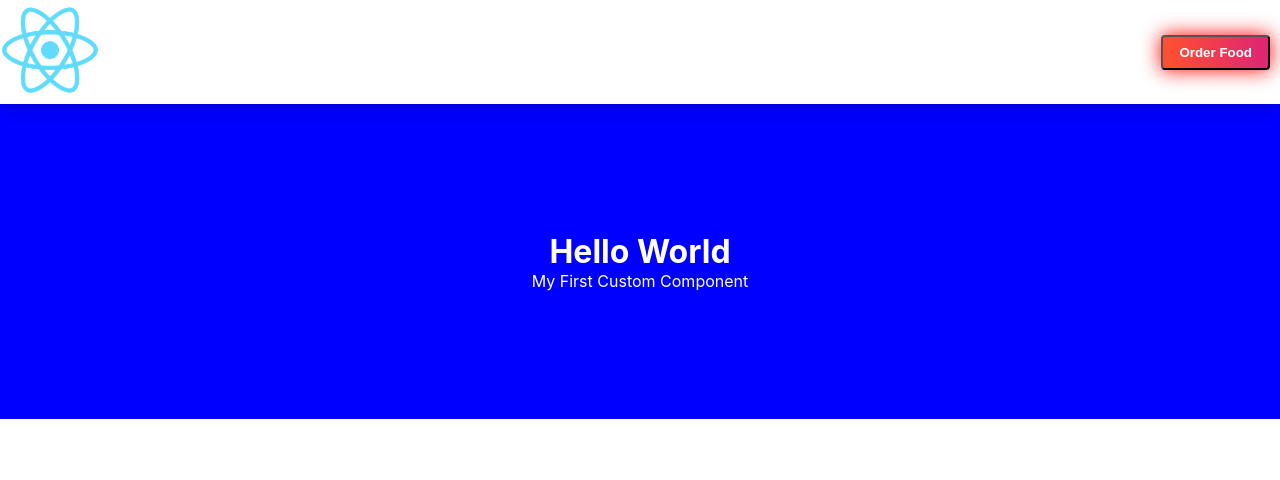
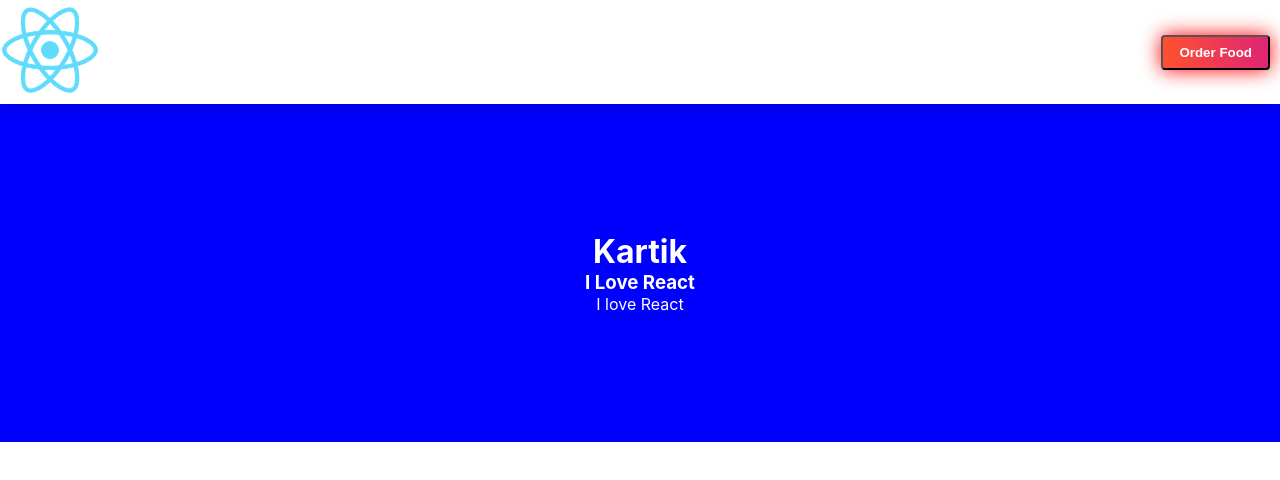
Before and after one commit to kartiksarwan2017/React_Fundamentals, a React (Create React App) app: page / in a window 1280 px wide. Shown: the top 480 px of the page. Built offline with nearby package versions, Linux system fonts and the light colour scheme.

Commit message:
props in react

```diff
--- a/src/App.js
+++ b/src/App.js
@@ -4,10 +4,17 @@ import Header from './components/Header/Header';
 
 
 function App() {
+
+  const varname = {
+    namer: "Kartik",
+    title: "I Love React"
+  }
+
   return (
     <div>
+      {/* <HelloWorld name="Above Header" title="Iam the King" /> */}
       <Header />
-      <HelloWorld />
+      <HelloWorld h={varname} hh="I love React" />
     </div>
   );
 }
--- a/src/components/HelloWorld.js
+++ b/src/components/HelloWorld.js
@@ -1,8 +1,10 @@
-function HelloWorld() {
+function HelloWorld(props) {
+  console.log(props);
     return (
       <div className="hello" style={{textAlign: "center", padding: "10%", color: "white", background: "blue"}}>
-        <h1>Hello World</h1>
-        <p>My First Custom Component</p>
+        <h1>{props.h.namer}</h1>
+        <h3>{props.h.title}</h3>
+        <p>{props.hh}</p>
       </div>
     );
   }
```
